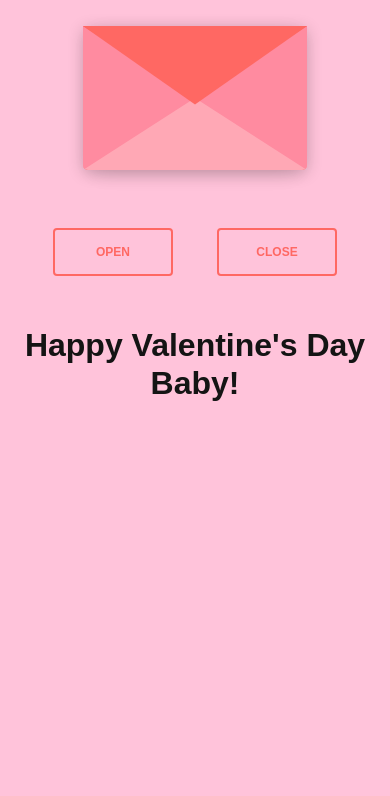
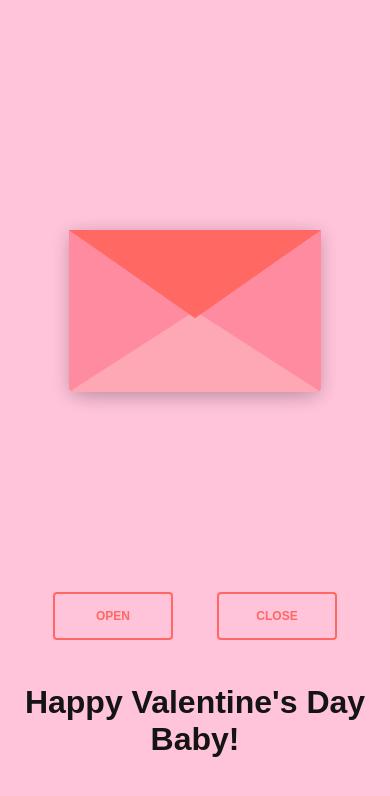
Before and after one commit to chopacabanana/chopacabanana.github.io, a plain HTML site: page index.html in a window 390 px wide. Drawn offline with nearby package versions, Linux system fonts and the light colour scheme.

Commit message:
Update index.html 2

```diff
--- a/index.html
+++ b/index.html
@@ -10,24 +10,28 @@
         <style>
             @media (max-width: 480px) {
             .envelope-wrapper {
-                    height: auto;
-                    transform: scale(0.8);
+                height: 520px;
+                padding-top: 40px;
             }
 
             #envelope {
-                    top: 30%;
+                top: 35%;
             }
 
-                .reset button {
-                    min-width: 120px;
-                    font-size: 12px;
-                    margin-top: 40px;
+            #envelope {
+                transform: scale(0.9);
+                transform-origin: top center;
             }
 
             .valentine {
                 font-size: 32px;
-                    margin: 30px 10px;
-                    line-height: 1.2;
+                margin: 24px 12px;
+            }
+
+            .reset button {
+                margin-top: 24px;
+                min-width: 120px;
+                font-size: 12px;
             }
 
             .words {
@@ -35,6 +39,7 @@
             }
             }
         </style>
+
     </head>
     <body>
         <div class="envelope-wrapper">
```
Lines whose indentation alone changed are shown as unchanged.
